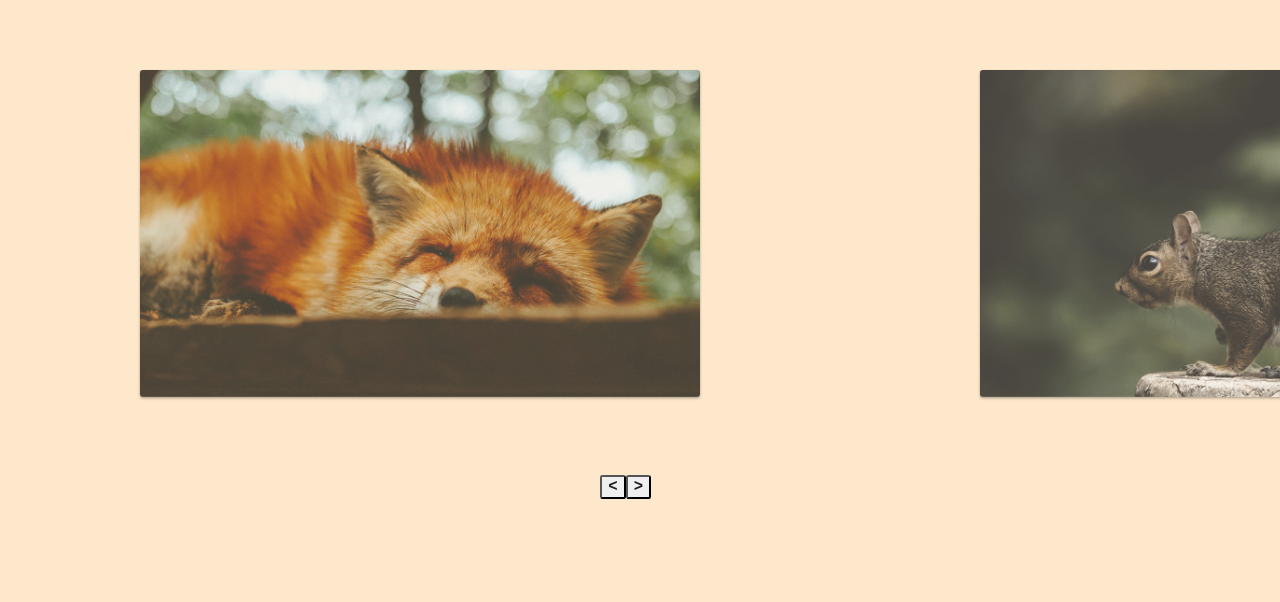
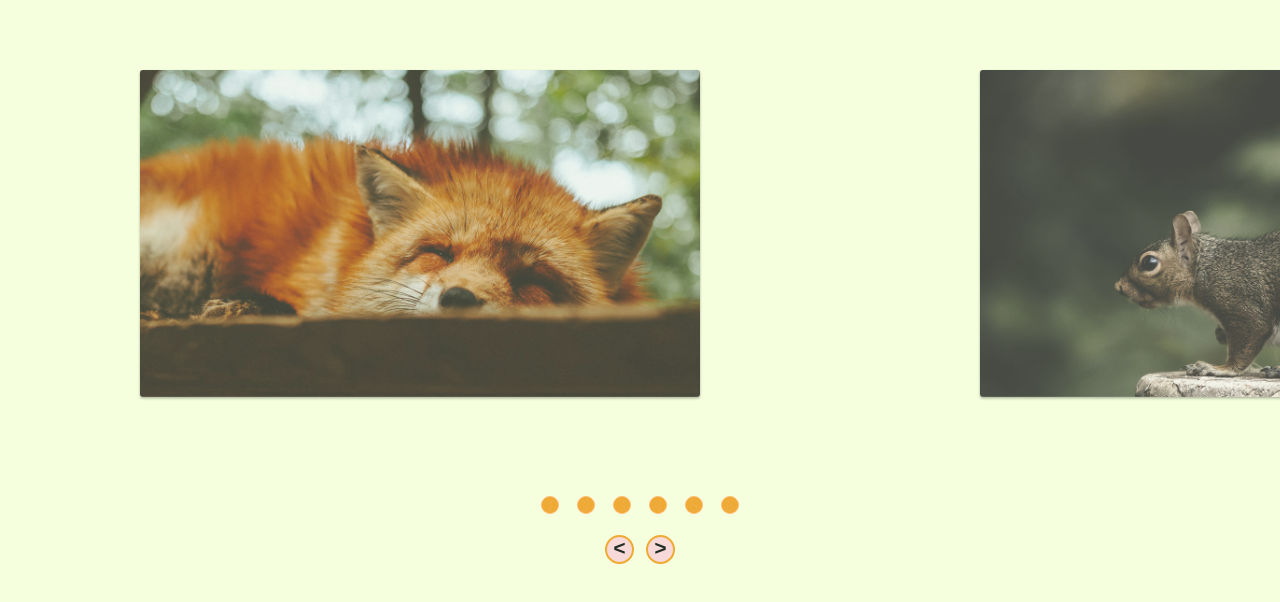
Before and after one commit to joao-gabriel-gois/slidejs, a website with bundled scripts: page index.html in a window 1280 px wide. Built offline with nearby package versions, Linux system fonts and the light colour scheme.

Commit message:
Pag style

```diff
--- a/css/style.css
+++ b/css/style.css
@@ -1,5 +1,5 @@
 /* _Reset */
-body { margin: 0px; background-color: rgb(253, 232, 203)!important}
+body { margin: 0px; background-color: rgb(245, 255, 221)!important}
 
 ul {
    padding: 0px;
@@ -40,21 +40,56 @@ img {
    transform: scale(1);
 }
 .navigation {
-   width:6.2vw;
-   margin: .5em auto;
+   justify-content: center;
+   margin: .75em auto;
    display: flex;
 }
 .prev, .next {
    font-family: monospace;
    font-weight: bolder;
-   font-size: 1.2em;
-   border-radius: .18em;
+   font-size: 1.6em;
+   text-align: center;
+   border: double 2px #EA3;
+   border-radius: .8em;
    flex-shrink: 0;
-   transition: ease .4s all;
-   color: rgba(8,8,8,.9);
+   margin: 0 .3em;
+   transition: ease-out .5s;
+   background: rgb(248, 217, 217);
+   color: rgba(8,24,16,.9);
 }
 .prev:hover, .next:hover {
-   background-color: #aacefd;
-   color:rgba(256,256,256)
+   background-color:#D63; /* #aacefd -> a blue theme alternative*/
+   color:rgba(256,256,256);
+   border: double 2px #eb9;
+}
+[data-control="slide"]{
+   display: flex;
+   justify-content: center;
+   margin-top: 1.25em;
+   flex-shrink: 0;
+}
+[data-control="slide"] li  {
+   display: block;
+   width: 16px;
+   height: 16px;
+   border-radius: 50%;
+   background:#EA3;
+   overflow: hidden;
+   margin: .56em;
+   transition: ease-out .54s;
+   border: solid 1px #FB7;
+}
+[data-control="slide"] li a {/*Turning character invisible*/
+   text-decoration: none;
+   font-family: 'Courier New', Courier, monospace;
+   margin:.15em;
+   padding:.01em auto;
+   font-weight: bold;
+   font-size:1.1em;
+   color:#EFAB3F;
 
 }
+[data-control="slide"] li.active, [data-control="slide"] li:hover {
+   background-color:#D63;
+   border: solid 1px #FB7;
+}
--- a/js/script.js
+++ b/js/script.js
@@ -3,6 +3,4 @@ import { SlideNav } from './slide.js';
 //Only for 1st studies
 const slide = new SlideNav ('.slide', '.wrapper');
 console.log(slide);
-slide.init();
-slide.addArrow('.prev', '.next');
-slide.addArrowEvents();
+slide.initSlideNav('.prev', '.next');
--- a/js/slide.js
+++ b/js/slide.js
@@ -129,9 +129,20 @@ export class SlideNav extends Slide {
     this.prevElement.addEventListener(ev = 'click', this.activePrevSlide);
     this.nextElement.addEventListener(ev = 'click', this.activeNextSlide);
   }
-  initArrowNav(prev, next, ev) {
+  createControl() {
+    const control = document.createElement('li');
+    control.dataset.control = 'slide';
+    this.slideArray.forEach((item, index) => {
+      control.innerHTML += `<li><a href="#slide${index + 1}">${index + 1}</a></li>`;
+    });
+    this.wrapper.appendChild(control)
+  }
+
+  initSlideNav(prev, next, ev) {
+    this.init();
     this.addArrow(prev, next);
     this.addArrowEvents(ev);
+    this.createControl();
   }
 }
 /*
```
